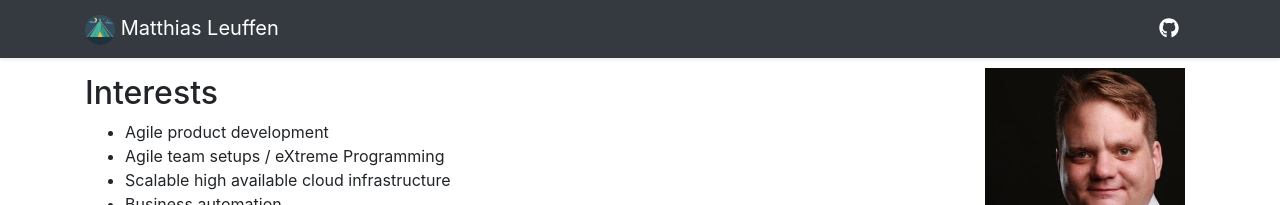
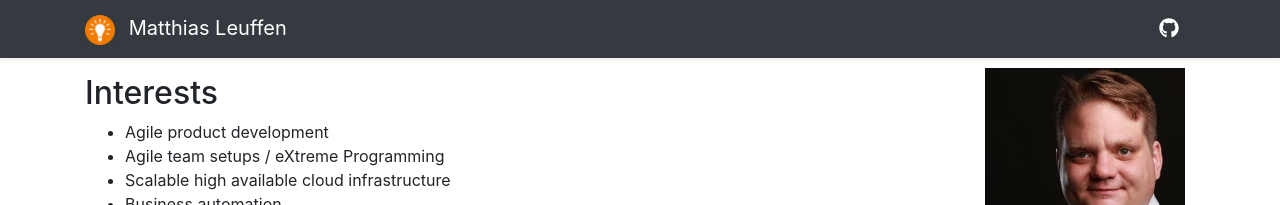
Before and after one commit to dermatthes/leuffen.de, a Jekyll site: the page built from docs/index.md, in a window 1280 px wide. Shown: the top 205 px of the page. Built offline with Jekyll 4.4.1, drawn with Linux system fonts in a browser that asks for light colours; nearby versions of some CDN libraries.

Commit message:
bulb geadded

```diff
--- a/docs/_data/navbar.yml
+++ b/docs/_data/navbar.yml
@@ -1,5 +1,5 @@
 
-brand_src: "/assets/infracamp.png"
+brand_src: "/assets/slip-leuffen.png"
 brand_name: "Matthias Leuffen"
 brand_href: "/"
 
--- a/docs/_includes/head.html
+++ b/docs/_includes/head.html
@@ -6,6 +6,6 @@
 
     <link rel="stylesheet" href="/assets/normalize.css">
     <link rel="stylesheet" href="/assets/github.css">
-    <link rel="icon" href="/assets/infracamp.png">
+    <link rel="icon" href="/assets/slip-leuffen.png">
     <!--link rel="stylesheet" href="/assets/syntax.css"-->
 </head>
--- a/docs/_includes/navbar.html
+++ b/docs/_includes/navbar.html
@@ -1,7 +1,7 @@
 <header class="navbar shadow-sm flex-column flex-md-row navbar-dark bg-dark box-shadow sticky-top">
     <div class="navbar-expand-sm container">
         <a class="navbar-brand mr-0 mr-md-2" href="{{ site.data.navbar.brand_href}}">
-            <img src="{{ site.data.navbar.brand_src}}" width="30" height="30"/>
+            <img src="{{ site.data.navbar.brand_src}}" class="mr-2" width="30" height="30"/>
             {{ site.data.navbar.brand_name}}</a>
         <button class="navbar-toggler" type="button" data-toggle="collapse" data-target="#navbarSupportedContent" aria-controls="navbarSupportedContent" aria-expanded="false" aria-label="Toggle navigation">
             <span class="navbar-toggler-icon"></span>
```
Also changed, not shown: docs/assets/bulby.jpeg (added), docs/assets/leuffen.jpg (added), docs/assets/slip-leuffen.png (added).
